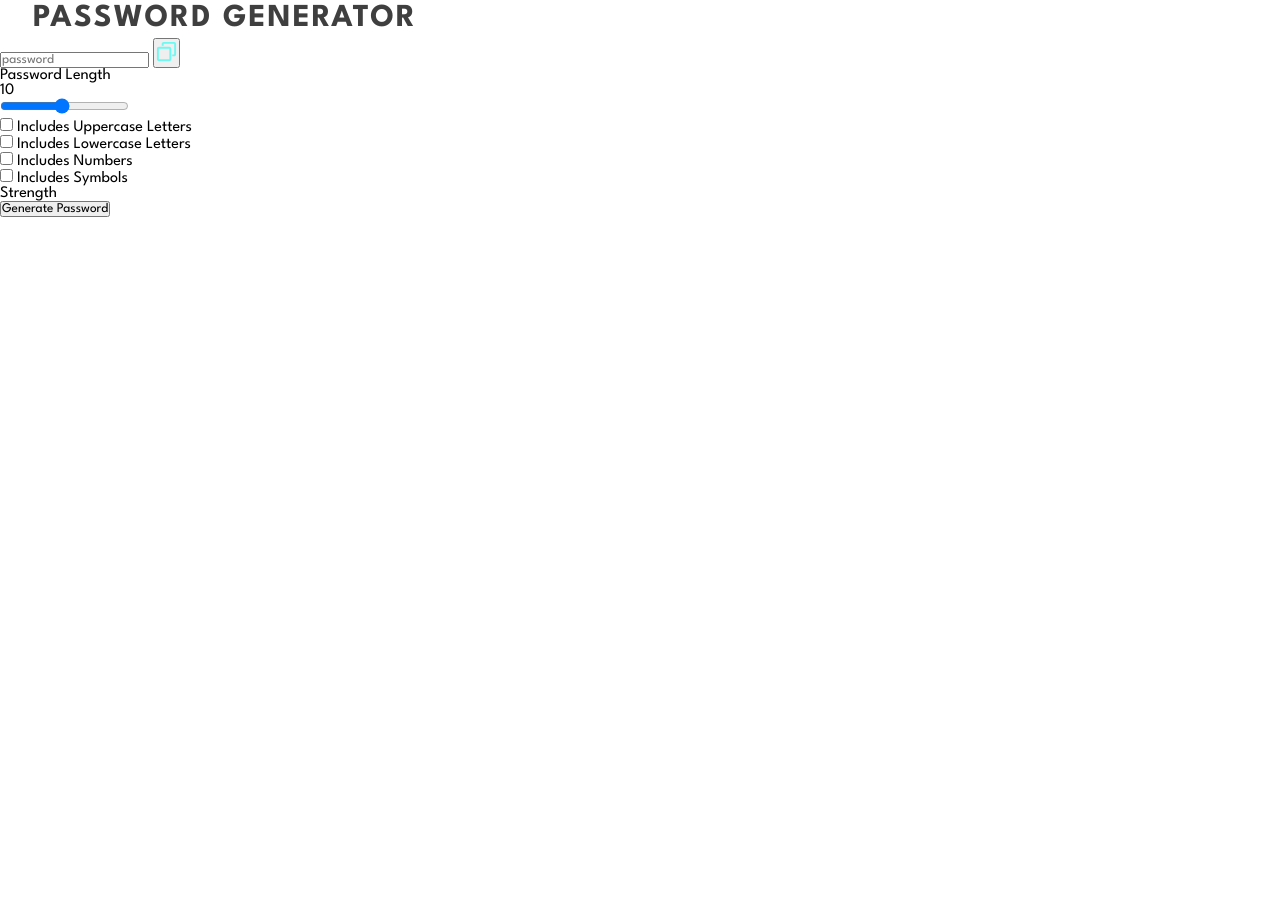
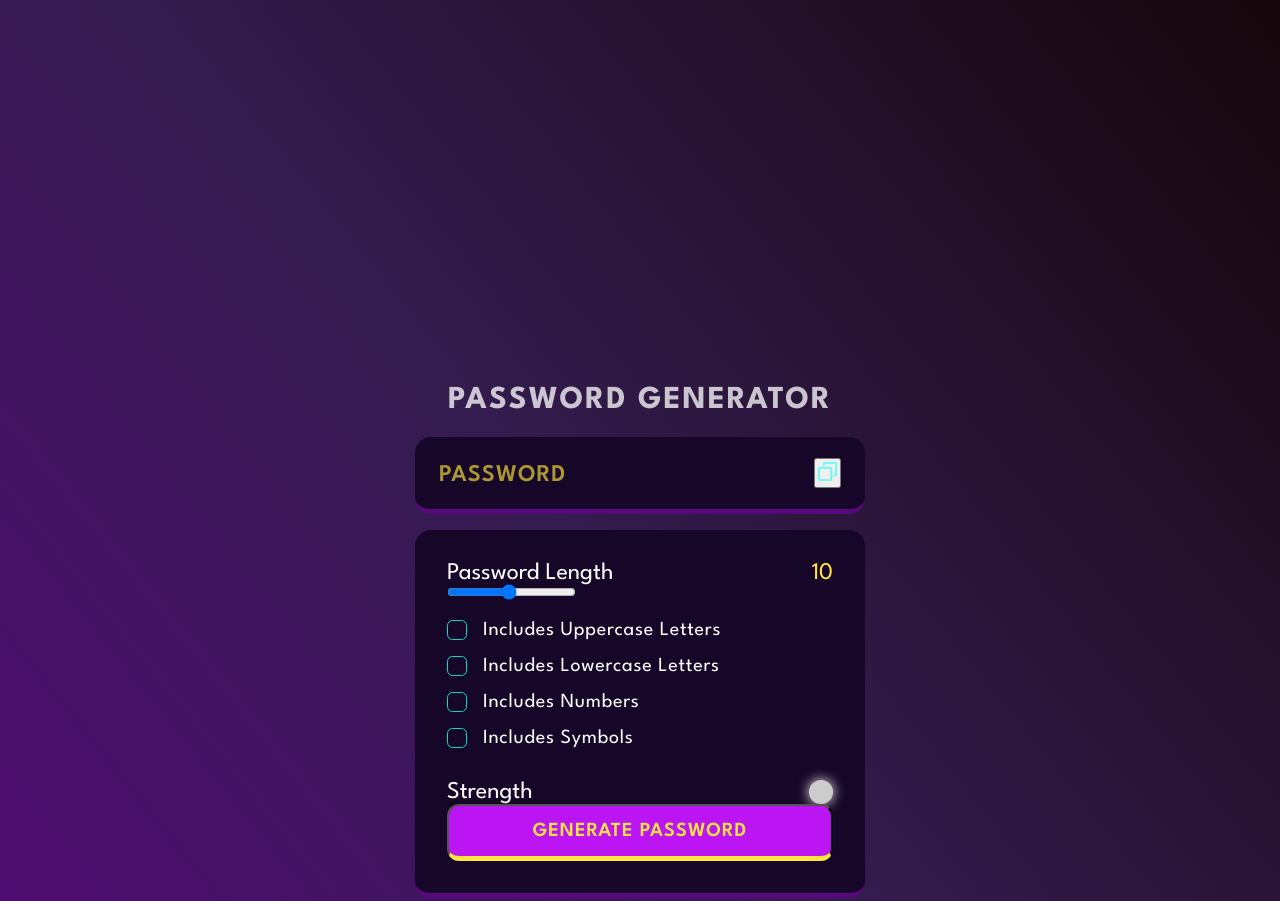
Before and after one commit to Kritika1260/Password-Generator, a plain HTML site: page index.html in a window 1280 px wide. Shown: the top 901 px of the page. Before the commit the page ends 800 px from the top, so only its background shows below. Drawn offline with Linux system fonts and the light colour scheme.

Commit message:
new changes

```diff
--- a/index.html
+++ b/index.html
@@ -36,30 +36,30 @@
             <input type="range" min="1" max="20" class="slider" step="1" data-lengthSlider>
 
             <!--Checkbox-->
-            <div>
+            <div class="check">
                 <input type="checkbox" id="uppercase">
                 <label for="uppercase">Includes Uppercase Letters</label>
             </div>
 
-            <div>
+            <div class="check">
                 <input type="checkbox" id="lowercase">
                 <label for="lowercase">Includes Lowercase Letters</label>
             </div>
 
-            <div>
+            <div class="check">
                 <input type="checkbox" id="numbers">
                 <label for="numbers">Includes Numbers</label>
             </div>
 
-            <div>
+            <div class="check">
                 <input type="checkbox" id="symbols">
                 <label for="symbols">Includes Symbols</label>
             </div>
 
             <!--strength-->
-            <div class="strenght-container">
+            <div class="strength-container">
                 <p>Strength</p>
-                <div data-indicator></div>
+                <div class="indicator" data-indicator></div>
             </div>
 
             <!--button-->
--- a/script.js
+++ b/script.js
@@ -18,6 +18,7 @@ let passwordLength = 10
 let checkCount = 0
 handleSlider()
 //set strength colour to grey
+setIndicator("#ccc")
 
 //set password length according to the slider value
 //password length ko ui pr reflect krwata h
@@ -28,7 +29,7 @@ function handleSlider(){
 
 function setIndicator(color){
     indicator.style.backgroundColor = color;
-    //set shadow
+    indicator.style.boxShadow = `0px 0px 12px 1px ${color}`
 }
 
 function getRandomInteger(min, max){
--- a/styles.css
+++ b/styles.css
@@ -13,30 +13,30 @@
 /* globalvariable */
 
 :root{
-    --dk-violet: hsl(268, 75%, 9%)
-    --lt-violet: hsl(268, 47%, 21%)
-    --lt-violet2: hsl(281, 89%, 26%)
-    -vb-violet: hsl(285, 91%, 52%)
-    -vb-violet2: hsl(290, 70%, 36%)
+    --dk-violet: hsl(268, 75%, 9%);
+    --lt-violet: hsl(268, 47%, 21%);
+    --lt-violet2: hsl(281, 89%, 26%);
+    --vb-violet: hsl(285, 91%, 52%);
+    --vb-violet2: hsl(290, 70%, 36%);
 
-    -vb-yellow: hsl(52, 100%, 62%)
+    --vb-yellow: hsl(52, 100%, 62%);
 
-    -pl-white: hsl(0, 0%, 100%)
+    --pl-white: hsl(0, 0%, 100%);
 
-    -vb-cyan: hsl(176, 100%, 44%)
-    -vb-cyan2: hsl(177, 92%, 70%)
-    -dk-text: hsl(198, 20%, 13%)
+    --vb-cyan: hsl(176, 100%, 44%);
+    --vb-cyan2: hsl(177, 92%, 70%);
+    --dk-text: hsl(198, 20%, 13%);
 
 }
 
-.body{
-    max-width: 100vw;
-    max-height: 100vw;
+body{
+    width: 100vw;
+    height: 100vw;
     display: flex;
     flex-direction: column;
     align-items: center;
     justify-content: center;
-    background: linear-gradient(231deg, rgba(22, 6, 10, 1) 0%, rgba(52, 28, 79, 1) 50%, rgba(88, 7, 125, 1) 100%);
+    background: linear-gradient(231deg, rgba(22, 6, 10, 1) 0%, rgba(52, 28, 79, 1) 50%, rgba(88, 7, 125, 1) 100%)
 }
 
 .container{
@@ -57,5 +57,136 @@ h1{
     position: relative;
     background-color: var(--dk-violet);
     border-radius: 1rem;
-    border-bottom: 0.35 solid var(--lt-violet2);
+    border-bottom: 0.35rem solid var(--lt-violet2);
+    margin: 1rem 0;
+    padding-top: 0.35rem;
 }
+
+.display{
+    width: 100%;
+    background-color: transparent;
+    padding: 1.15rem 1rem;
+    color: var(--vb-yellow);
+    font-weight: 600;
+    font-size: 1.5rem;
+    line-height: 30px;
+    letter-spacing: 1px;
+    padding-right: 3.25rem;
+    border: none;
+}
+
+.display::placeholder{
+    position: absolute;
+    top: 50%;
+    left: 1.5rem;
+    font-size: 1.5rem;
+    line-height: 30px;
+    color: var(--vb-yellow);
+    opacity: 0.65;
+    text-transform: uppercase;
+    transform: translateY(-50%);
+}
+
+.display-container button{
+    position: absolute;
+    top: 50%;
+    right: 1.5rem;
+    transform: translateY(-50%);
+}
+
+.input-container{
+    width: 100%;
+    background-color: var(--dk-violet);
+    border-radius: 1rem;
+    padding: 2rem;
+    border-bottom: 0.35rem solid var(--lt-violet2);
+}
+
+.length-container{
+    display: flex;
+    justify-content: space-between;
+    align-items: center;
+}
+
+.length-container p:nth-child(1){
+    color: white;
+    font-size: 1.5rem;
+}
+
+.length-container p:nth-child(2){
+    color: var(--vb-yellow);
+    font-size: 1.5rem;
+}
+
+.strength-container{
+    display: flex;
+    justify-content: space-between;
+    align-items: center;
+    margin-top: 1.75rem;
+    margin-top: 2rem;
+}
+
+.strength-container p{
+    color: white;
+    font-size: 1.5rem;
+}
+
+/* //for strength circle */
+.indicator{
+    width: 1.5rem;
+    height: 1.5rem;
+    border-radius: 50%;
+}
+
+.generateButton{
+    width: 100%;
+    padding: 1rem 0;
+    background-color: var(--vb-violet);
+    text-align: center;
+    border-radius: 0.75rem;
+    border-bottom: 0.35rem solid var(--vb-yellow);
+    text-transform: uppercase;
+    letter-spacing: 1px;
+    color: var(--vb-yellow);
+    font-weight: 600;
+    font-size: 1.25rem;
+}
+
+.check{
+    display: flex;
+    align-items: center;
+    margin: 1rem 0;
+    gap: 0 1rem;
+}
+
+.check input{
+     appearance: none;
+    /*default style will be removed */
+    width: 20px;
+    height: 20px;
+    border: 1px solid var(--vb-cyan);
+    cursor: pointer;
+    position: relative;
+    border-radius: 0.35rem;
+}
+
+.check input:checked{
+    background-color: var(--vb-cyan);
+}
+
+.check input:checked::before{
+    content: "✔";
+    position: absolute;
+    color: var(--dk-text);
+    font-size: 1.05rem;
+    font-weight: 600;
+    left: 50%;
+    top: -3.5px;
+    transform: translateX(-50%) translateY(-10%) translateY(15%)
+}
+
+.check label{
+    color: var(--pl-white);
+    font-size:1.25rem;
+    letter-spacing: 0.75px;
+}
```
